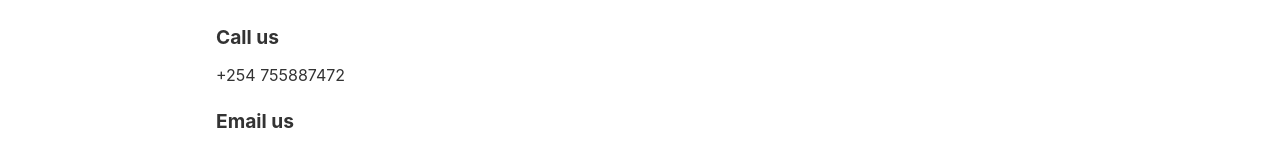
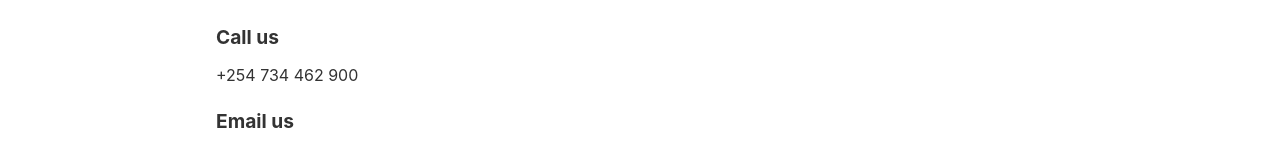
Before and after one commit to iSaacSigei/Eigoll, a React (Create React App) app: page /contact in a window 1280 px wide. Shown: the part 304-454 px from the top of the page. Built offline with nearby package versions, Linux system fonts and the light colour scheme.

Commit message:
Eigoll contact

```diff
--- a/src/componets/Client/ContactPage.js
+++ b/src/componets/Client/ContactPage.js
@@ -127,7 +127,7 @@ const ContactPage = () => {
             <h2 className="contact-details-title">Our Contacts</h2>
             <div className="contact-section-wrapper">
               <h3 className="contact-heading">Call us</h3>
-              <p className="contact-paragraph">+254 755887472</p>
+              <p className="contact-paragraph">+254 734 462 900</p>
             </div>
             <div className="contact-section-wrapper">
               <h3 className="contact-heading">Email us</h3>
```
